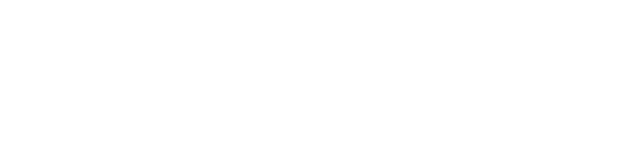
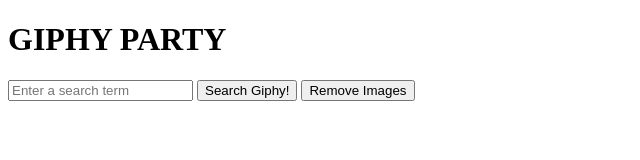
Before and after one commit to aubrey-sherman/ajax-giphy-party, a plain HTML site: page index.html in a window 1280 px wide. Shown: the whole page, without its empty margins (0-640 px from the left). Drawn offline with Linux system fonts and the light colour scheme.

Commit message:
Added seach form in HTML; added event listener on form for search submission.

```diff
--- a/app.js
+++ b/app.js
@@ -1 +1,8 @@
+"use strict";
+
 console.log("Let's get this party started!");
+
+const $form = document.querySelector("#search-form");
+$form.addEventListener("submit", cb);
+
+// capture form search value in fetch request
--- a/index.html
+++ b/index.html
@@ -7,8 +7,15 @@
 </head>
 
 <body>
+  <h1>GIPHY PARTY</h1>
+  <form id="search-form">
+    <input type="text" placeholder="Enter a search term" />
+    <button id="search-btn" type="submit">Search Giphy!</button>
+    <button>Remove Images</button>
+  </form>
+  <div id="gif-container"></div>
 
-<script src="app.js"></script>
+  <script src="app.js"></script>
 </body>
 
 </html>
```
